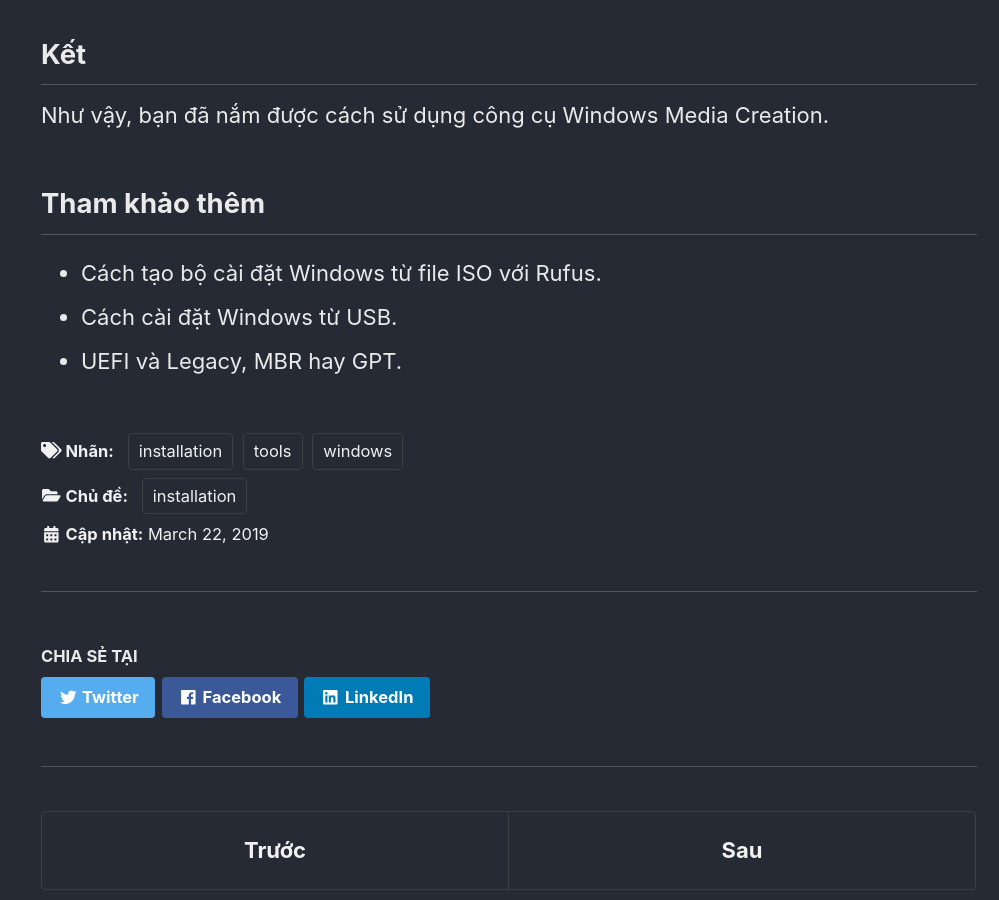
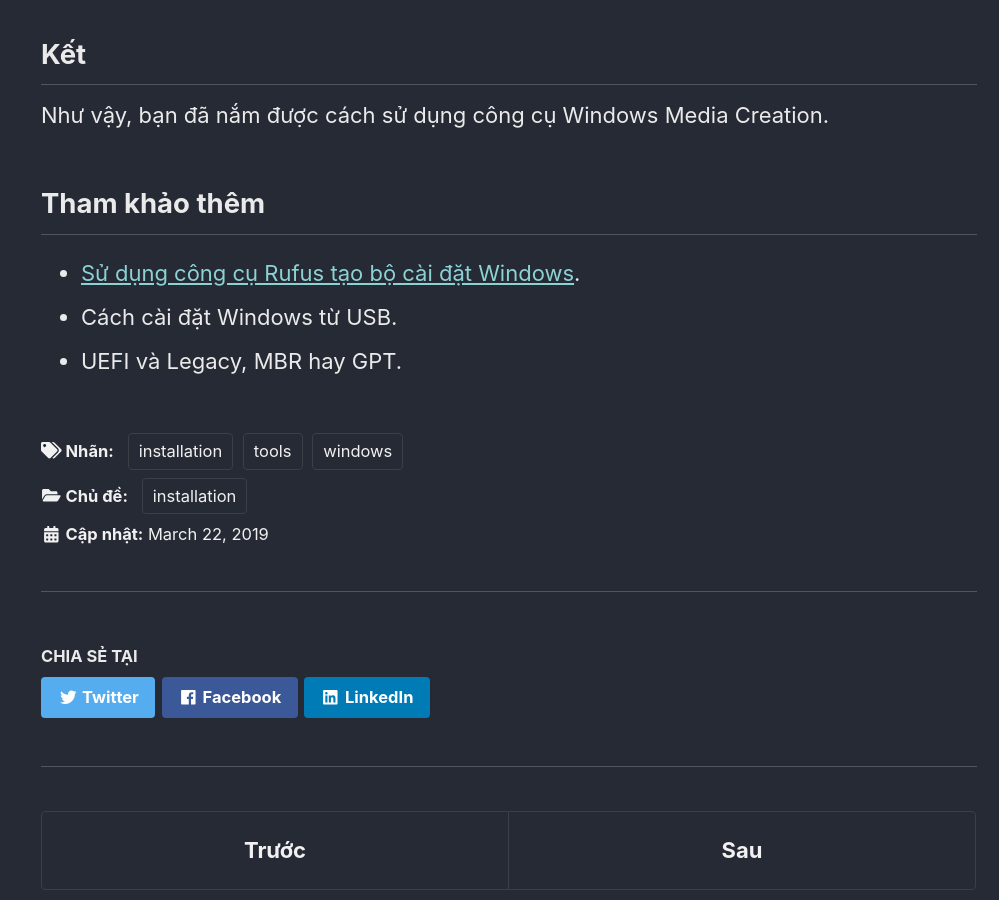
Before and after one commit to hotrokythuat/hotrokythuat.github.io, a Jekyll site: the page built from _posts/2019-03-22-create-usb-installation-with-windows-media-creation-tool.md, in a window 1280 px wide and 900 px high, scrolled down 13753 px. Shown: the whole window, without its empty margins (281-1280 px from the left). Built offline with Jekyll 4.4.1, drawn with Linux system fonts in a browser that asks for light colours; cached includes are drawn as plain includes.

Commit message:
Updated the Rufus entry links for the reference section.

```diff
--- a/_posts/2019-03-22-create-usb-installation-with-windows-media-creation-tool.md
+++ b/_posts/2019-03-22-create-usb-installation-with-windows-media-creation-tool.md
@@ -137,6 +137,6 @@ Như vậy, bạn đã nắm được cách sử dụng công cụ Windows Media
 
 ## Tham khảo thêm
 
-- Cách tạo bộ cài đặt Windows từ file ISO với Rufus.
+- [Sử dụng công cụ Rufus tạo bộ cài đặt Windows](/installation/rufus/).
 - Cách cài đặt Windows từ USB.
 - UEFI và Legacy, MBR hay GPT.
```
